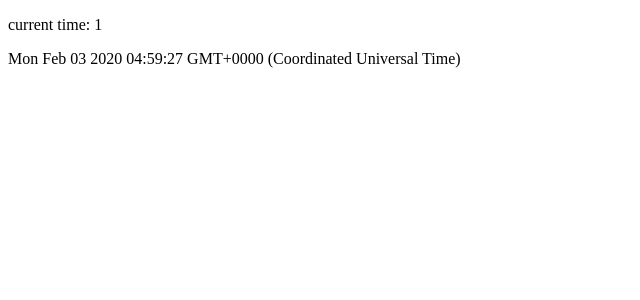
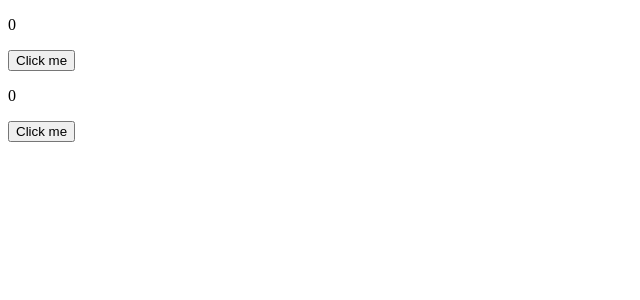
Before and after one commit to linylmfos/react_hook_demos, a React (Create React App) app: page / in a window 1280 px wide. Shown: the top 300 px of the page, without its empty margins (0-640 px from the left). Built offline with nearby package versions, Linux system fonts and the light colour scheme.

Commit message:
useCallback

```diff
--- a/src/App.js
+++ b/src/App.js
@@ -9,6 +9,7 @@
 import Demo8 from "./components/Demo8"
 import Demo9 from "./components/Demo9"
 import Demo10 from "./components/Demo10/MemoDemo"
+import Demo11 from "./components/Demo11"
 
 function App() {
 
@@ -23,7 +24,8 @@
       {/* <Demo6 /> */}
       {/* <Demo8 /> */}
       {/* <Demo9 /> */}
-      <Demo10 />
+      {/* <Demo10 /> */}
+      <Demo11 />
     </div>
   );
 }
--- /dev/null
+++ b/src/components/Demo11.js
@@ -0,0 +1,26 @@
+import React, { useState, useCallback } from "react"
+
+
+/* 把内联回调函数及依赖项数组作为参数传入 useCallback，
+它将返回该回调函数的 memoized 版本，该回调函数仅在某个依赖项改变时才会更新。
+当你把回调函数传递给经过优化的并使用引用相等性去避免非必要渲染
+（例如 shouldComponentUpdate）的子组件时，它将非常有用。 */
+const Demo11 = () => {
+    const [count, setCount] = useState(0);
+    const [count1, setCount1] = useState(0);
+
+    function clickHandler() {
+        setCount(count + 1)
+    }
+    return (
+        <div>
+            <p>{count} </p>
+            <button onClick={ clickHandler }>Click me</button>
+
+            <p>{count1} </p>
+            <button onClick={useCallback(() => setCount1(count1+1), [count]) }>Click me</button>
+        </div>
+    )
+}
+
+export default Demo11
```
